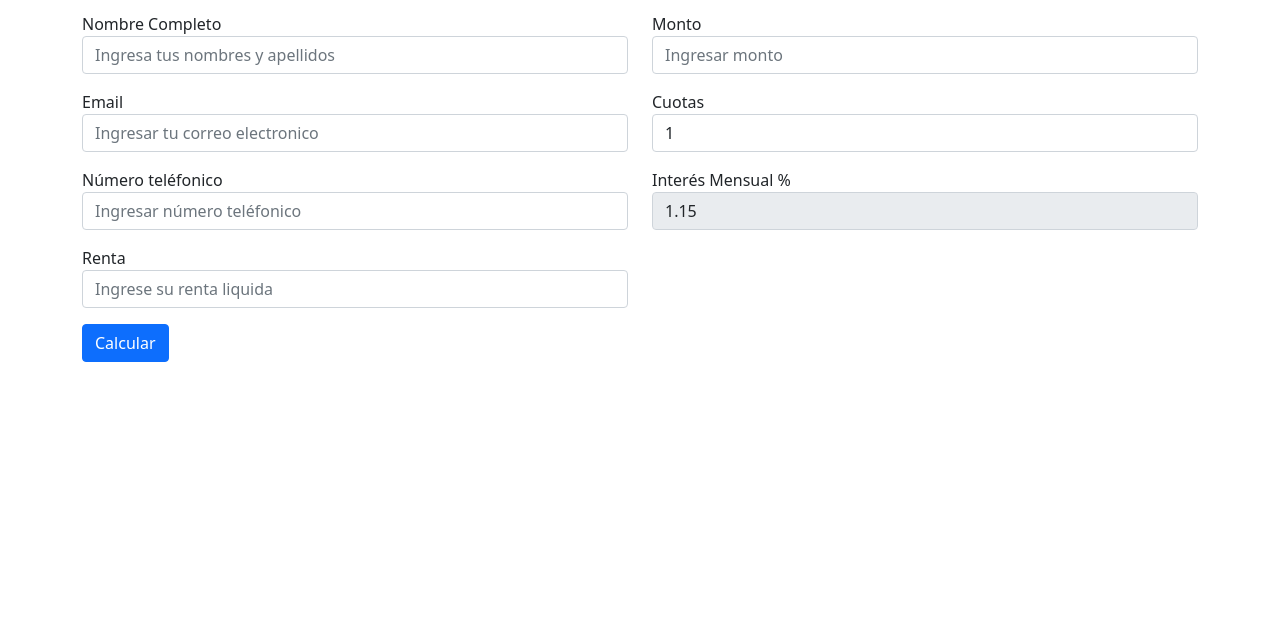
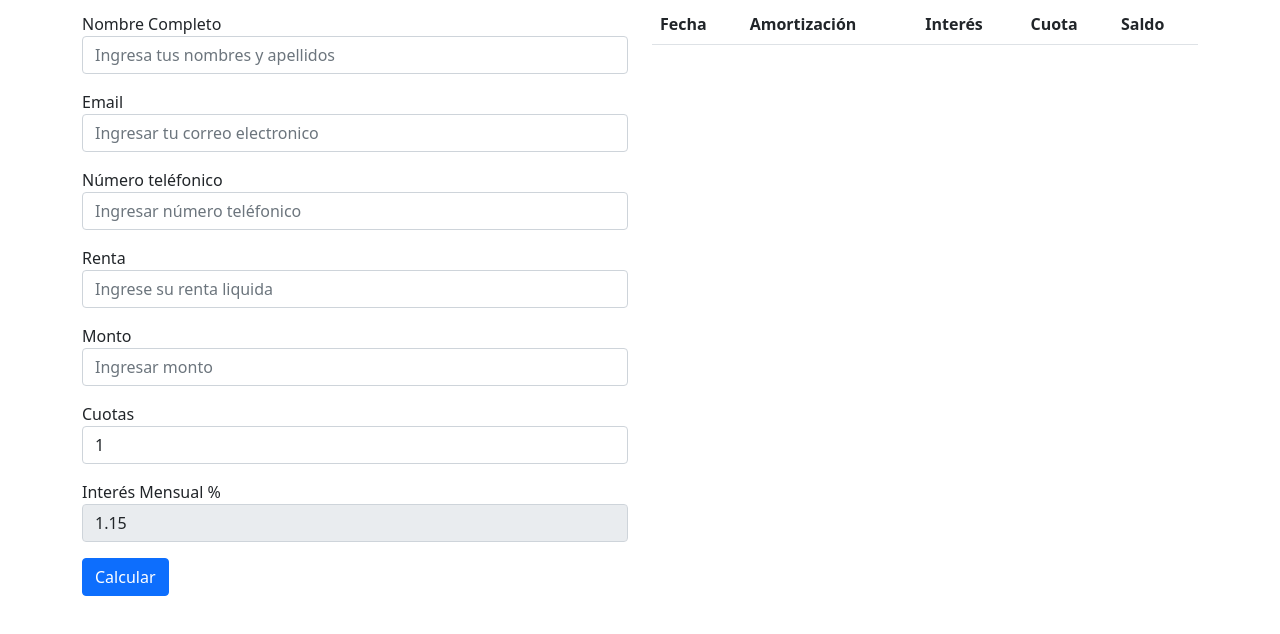
Before and after one commit to Tomasdiazv/JavaScript, a plain HTML site: page index.html in a window 1280 px wide. Shown: the part 58-692 px from the top of the page. Drawn offline with Linux system fonts and the light colour scheme.

Commit message:
se agrega tabla

```diff
--- a/index.html
+++ b/index.html
@@ -36,13 +36,6 @@
                     <label for="renta">Renta</label>
                     <input type="number1" class="form-control" id="renta" placeholder="Ingrese su renta liquida">
                 </div>
-            </div>
-               <!--  <div class="form-group mt-2 mb-3 alert alert-danger" hidden id="alert-error">
-                    Debes llenar todos los campos!
-                </div> -->
-
-            <div class="col-12 col-sm-12 col-lg-6">
-
                 <div class="form-group mt-2 mb-3">
                     <label for="monto">Monto</label>
                     <input type="text" class="form-control" id="monto" placeholder="Ingresar monto">
@@ -55,11 +48,27 @@
                     <label for="interes">Interés Mensual %</label>
                     <input type="text" class="form-control" id="interes" placeholder="Ingresar tasa de interés mensual" value="1.15" disabled=»disabled»>
                 </div>
-            </div>
+
                 <div class="col-4">
                     <button type="button" class="btn btn-primary" id="btnCalcular" onclick="calcular()">Calcular</button>
                 </div>
+            </div>
 
+
+            <div class="col-12 col-sm-12 col-lg-6">
+                <table id="lista-tabla" class="table">
+                    <thead>
+                        <tr>
+                            <th>Fecha</th>
+                            <th>Amortización</th>
+                            <th>Interés</th>
+                            <th>Cuota</th>
+                            <th>Saldo</th>
+                        </tr>
+                    </thead>
+                    <tbody></tbody>
+                </table>
+            </div>
         </div>
     </div>
 
--- a/js/main.js
+++ b/js/main.js
@@ -1,7 +1,7 @@
 function calcular(){
-   let nombre = document.getElementById('nombre').value;
-   let email = document.getElementById('inputEmail4').value;
-   let celular = document.getElementById('celular').value;
+   //let nombre = document.getElementById('nombre').value;
+   //let email = document.getElementById('inputEmail4').value;
+   //let celular = document.getElementById('celular').value;
    let monto = document.getElementById('monto').value;
    let cuotas = document.getElementById('cuotas').value;
    let interes = document.getElementById('interes').value;
```
Also changed, not shown: 1 other file.
